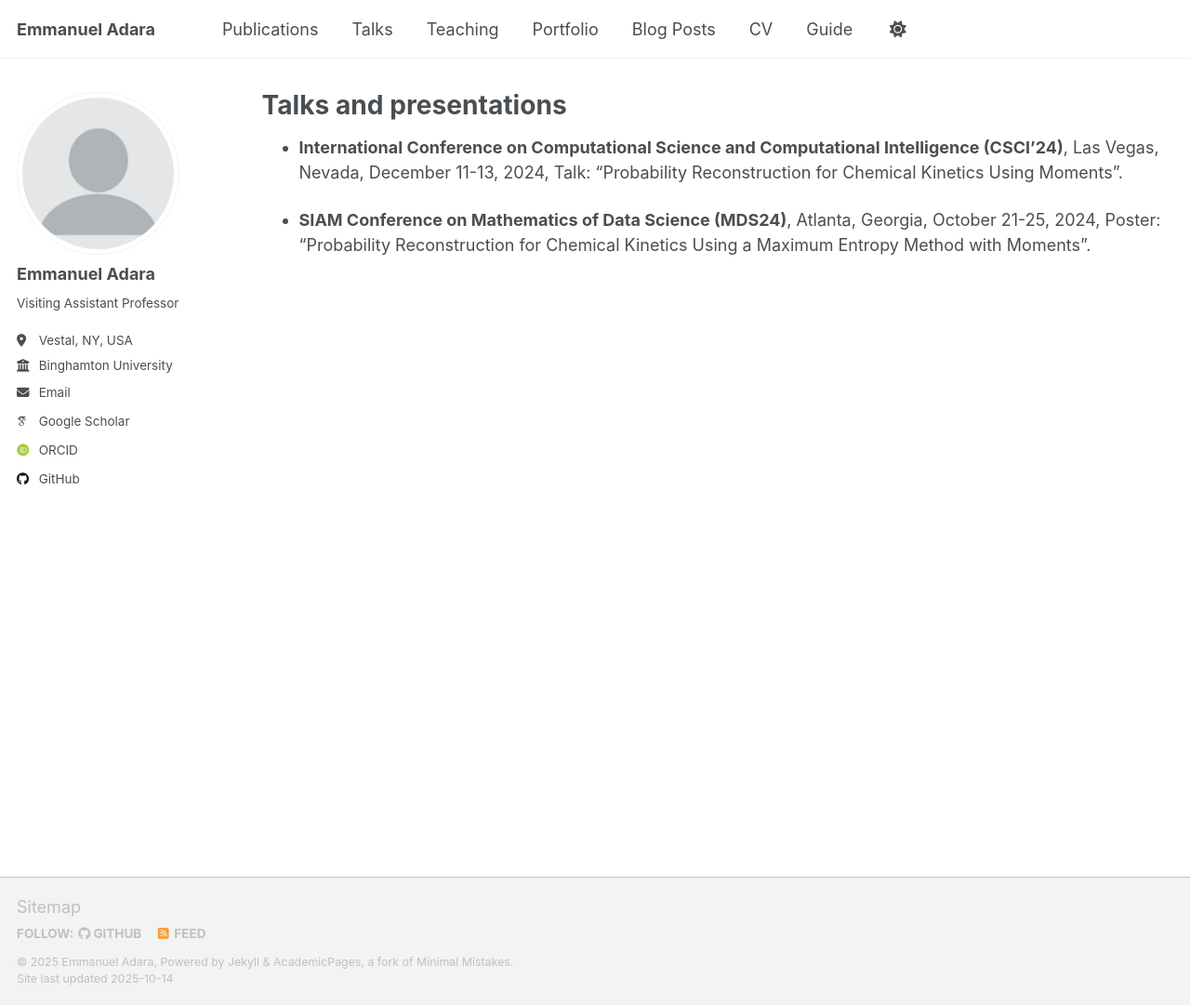
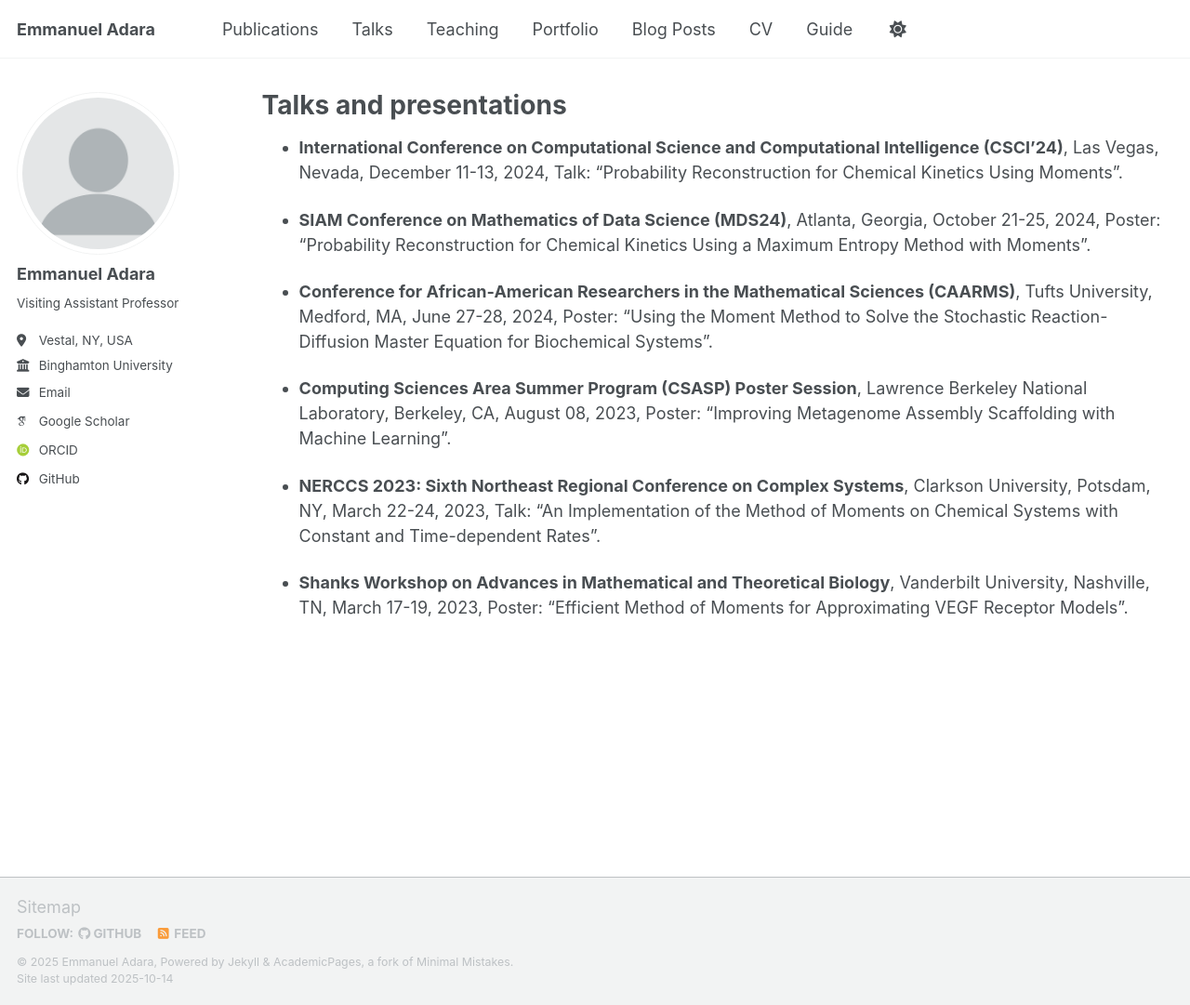
Before and after one commit to EmmanuelAdara/EmmanuelAdara.github.io, a Jekyll site: the page built from _pages/talks.md, in a window 1280 px wide and 1081 px high. Shown: the whole window at 93% size. Built offline with Jekyll 4.4.1, drawn with Linux system fonts in a browser that asks for light colours; some web fonts are replaced; a script that is not in the unit is left out.

Commit message:
Update talks.md

```diff
--- a/_pages/talks.md
+++ b/_pages/talks.md
@@ -13,3 +13,21 @@ Talk: "Probability Reconstruction for Chemical Kinetics Using Moments".
 Atlanta, Georgia, October 21-25, 2024,
 Poster: "Probability Reconstruction for Chemical Kinetics Using a Maximum Entropy Method
 with Moments".
+
+* **Conference for African-American Researchers in the Mathematical Sciences (CAARMS)**,
+Tufts University, Medford, MA, June 27-28, 2024,
+Poster: "Using the Moment Method to Solve the Stochastic Reaction-Diffusion Master Equation
+for Biochemical Systems".
+
+* **Computing Sciences Area Summer Program (CSASP) Poster Session**, Lawrence Berkeley
+National Laboratory, Berkeley, CA, August 08, 2023,
+Poster: "Improving Metagenome Assembly Scaffolding with Machine Learning".
+
+* **NERCCS 2023: Sixth Northeast Regional Conference on Complex Systems**, Clarkson
+University, Potsdam, NY, March 22-24, 2023,
+Talk: "An Implementation of the Method of Moments on Chemical Systems with Constant and
+Time-dependent Rates".
+
+* **Shanks Workshop on Advances in Mathematical and Theoretical Biology**, Vanderbilt
+University, Nashville, TN, March 17-19, 2023,
+Poster: "Efficient Method of Moments for Approximating VEGF Receptor Models".
```
